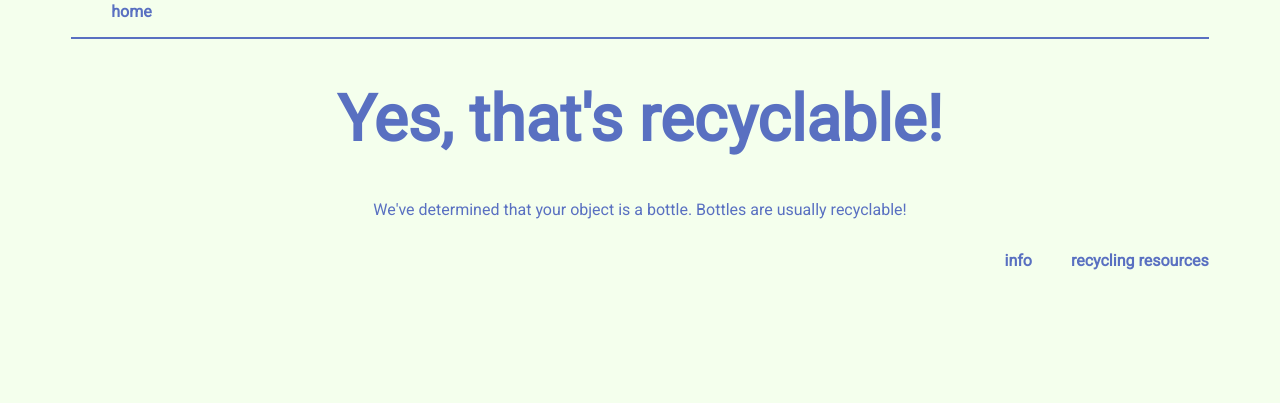
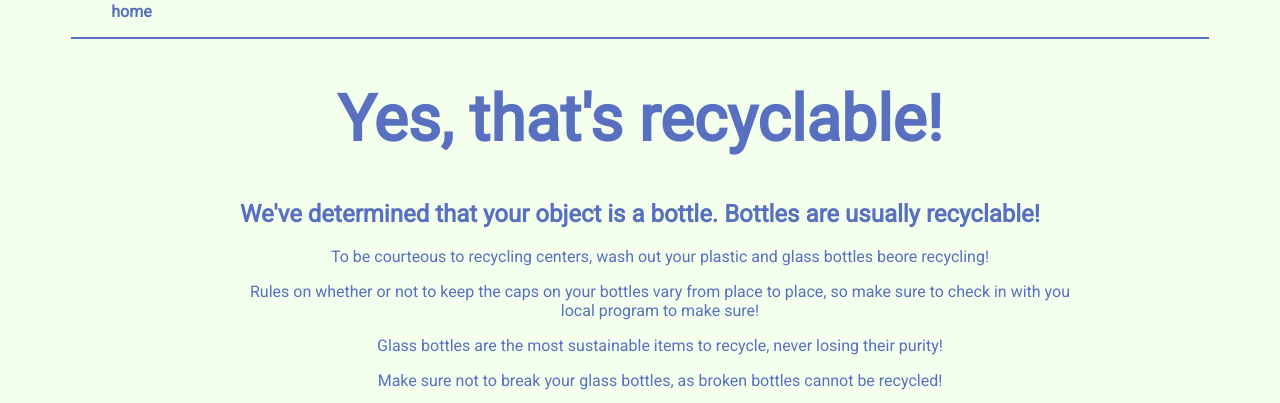
Before and after one commit to kfloersch/HackTheEarth, a Flask app: page /bottle in a window 1280 px wide. Shown: the part 37-440 px from the top of the page. Before the commit the page ends 307 px from the top, so only its background shows below. Run offline with Flask 2, Linux system fonts and the light colour scheme.

Commit message:
added bottle and cans pages

```diff
--- a/flaskr/templates/bottle.html
+++ b/flaskr/templates/bottle.html
@@ -3,6 +3,14 @@
 {% block content %}
   <div class="bottle">
     <h1>Yes, that's recyclable!</h1>
-    <p>We've determined that your object is a bottle. Bottles are usually recyclable!</p>
+    <h2>We've determined that your object is a bottle. Bottles are usually recyclable!</h2>
+    <ul>
+    <p> To be courteous to recycling centers, wash out your plastic and glass bottles beore recycling!</p>
+    <p> Rules on whether or not to keep the caps on your bottles vary from place to place, so make sure to check in with you local program to make sure!</p>
+    <p> Glass bottles are the most sustainable items to recycle, never losing their purity!</p>
+    <p> Make sure not to break your glass bottles, as broken bottles cannot be recycled!	 </p>
+	</ul>
+	<img src = https://cdn11.bigcommerce.com/s-1x0gz1809s/images/stencil/1280x1280/products/2301/5491/750%20green%20bordeaux%20bottle%2012__67343.1520912872.jpg?c=2&imbypass=on width="450" height="350"> </img>
+	<img src =https://www.aquablog.ca/wp-content/uploads/2017/04/EMS_2679-659x440.jpg width="450" height="350"></img>
   </div>
 {% endblock %}
```
Also changed, not shown: flaskr/templates/cans.html (+14 -1 lines).
